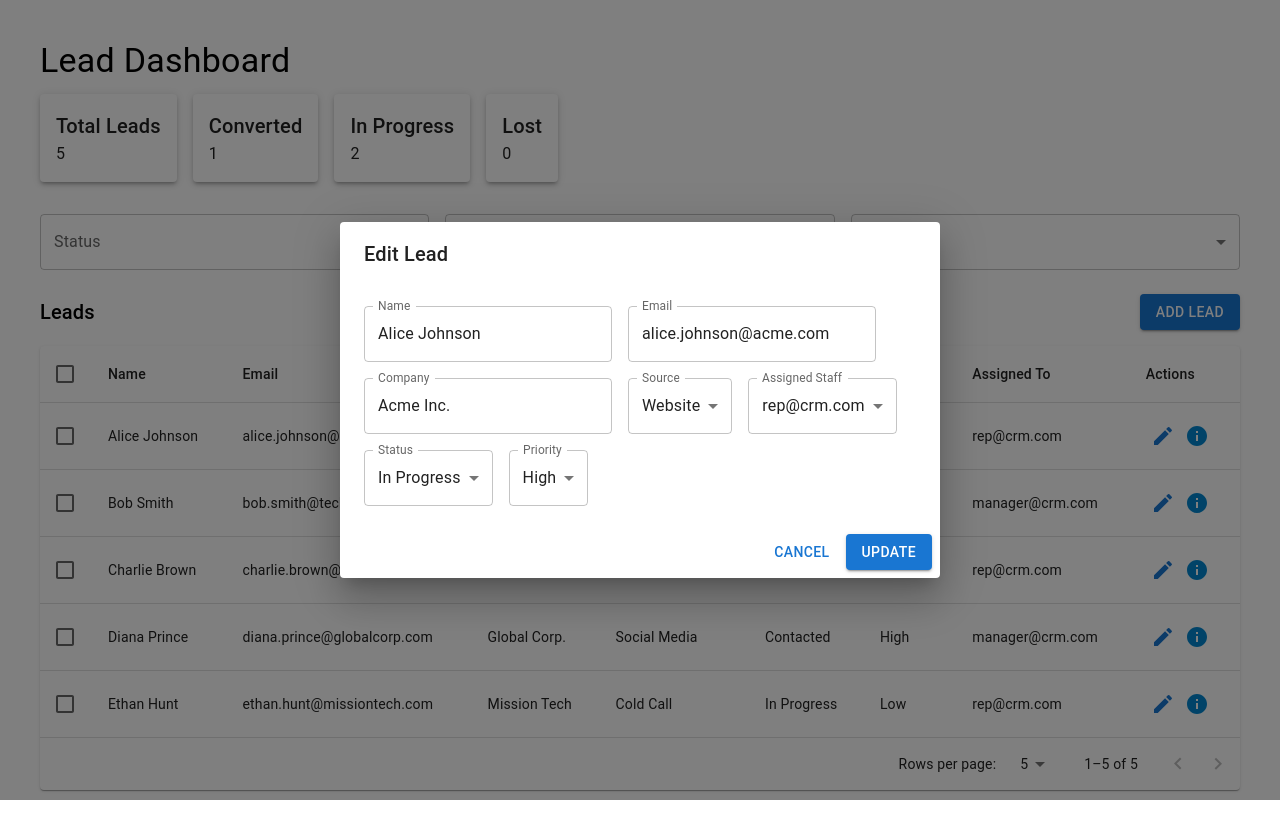
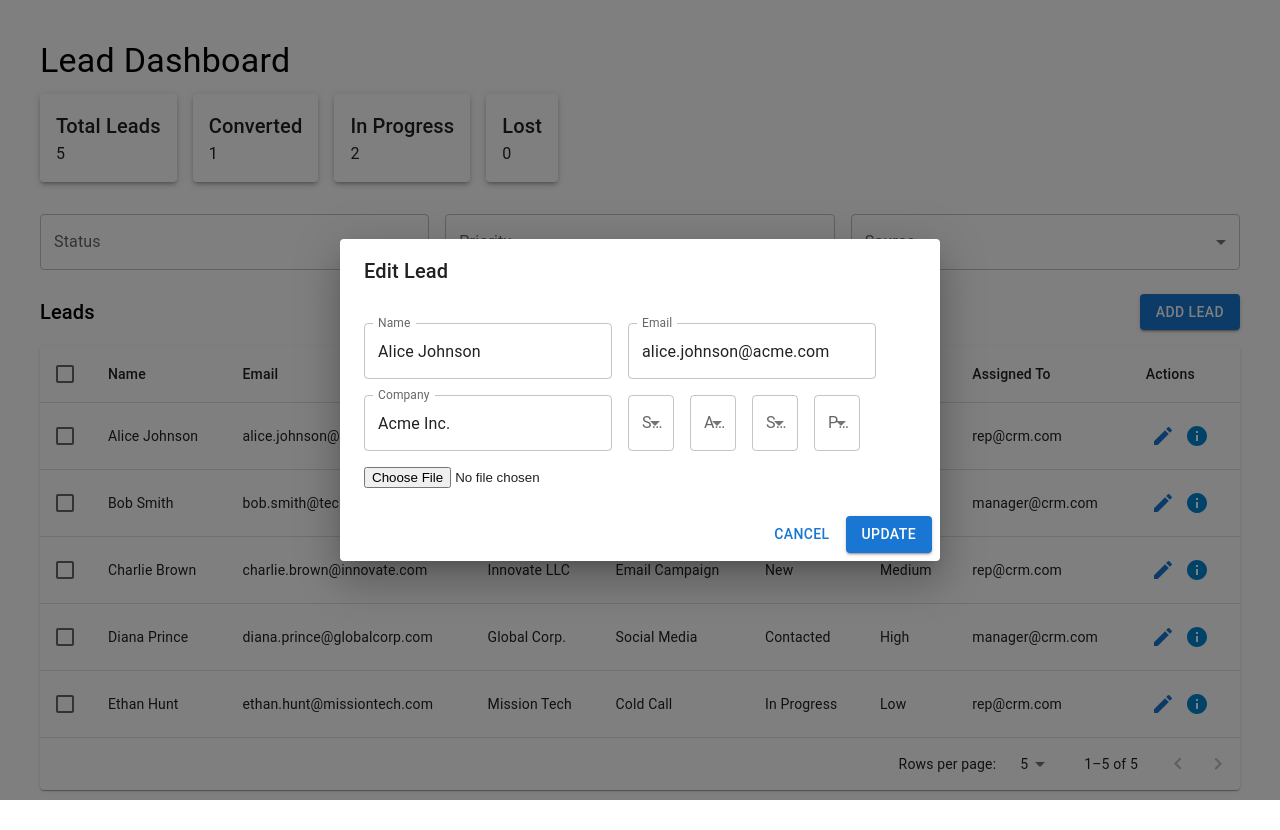
Before and after one commit to Eman-Abukhater/crm-leads-dashboard, a Next.js app: page /dashboard/leads in a window 1280 px wide. Both pictures are taken after a click on the button 1162 px from the left and 436 px from the top of the page. Built offline with nearby package versions, Linux system fonts and the light colour scheme.

Commit message:
Updated LeadFormModal Component (with Cloudinary upload)

```diff
--- a/src/app/components/lead/LeadFormModal.jsx
+++ b/src/app/components/lead/LeadFormModal.jsx
@@ -13,7 +13,7 @@ import {
 import { useForm } from "react-hook-form";
 import { z } from "zod";
 import { zodResolver } from "@hookform/resolvers/zod";
-import { useEffect } from "react";
+import { useEffect, useState } from "react";
 
 const leadSchema = z.object({
   name: z.string().min(1, "Name is required"),
@@ -23,6 +23,7 @@ const leadSchema = z.object({
   assignedTo: z.string().min(1, "Assigned Staff is required"),
   status: z.string().min(1, "Status is required"),
   priority: z.string().min(1, "Priority is required"),
+  profilePhoto: z.string().optional(),
 });
 
 export default function LeadFormModal({
@@ -41,29 +42,69 @@ export default function LeadFormModal({
     resolver: zodResolver(leadSchema),
   });
 
+  const [selectedFile, setSelectedFile] = useState(null);
+  const [uploading, setUploading] = useState(false);
+  const [uploadError, setUploadError] = useState(null);
+  const [uploadedUrl, setUploadedUrl] = useState(lead?.profilePhoto || "");
+
   useEffect(() => {
     reset({
       name: lead?.name || "",
       email: lead?.email || "",
-      phone: lead?.phone || "",
       company: lead?.company || "",
       source: lead?.source || "",
       assignedTo: lead?.assignedTo || "",
       status: lead?.status || "",
       priority: lead?.priority || "",
+      profilePhoto: lead?.profilePhoto || "",
     });
+    setUploadedUrl(lead?.profilePhoto || "");
   }, [lead, reset]);
 
-  const handleFormSubmit = (data) => {
-    if (lead?.id) {
-      // Include the lead id when editing
-      onSubmit({ id: lead.id, ...data });
-    } else {
-      onSubmit(data);
-    }
-    reset();
+  const handleFileChange = (e) => {
+    setSelectedFile(e.target.files[0]);
+    setUploadError(null);
   };
 
+  const uploadToCloudinary = async (file) => {
+    const formData = new FormData();
+    formData.append("file", file);
+    formData.append("upload_preset", "unsigned_preset");
+
+    try {
+      setUploading(true);
+      const res = await fetch(
+        "https://api.cloudinary.com/v1_1/dbjueuler/image/upload",
+        {
+          method: "POST",
+          body: formData,
+        }
+      );
+      const data = await res.json();
+      setUploading(false);
+      return data.secure_url;
+    } catch (err) {
+      console.error("Upload error:", err);
+      setUploadError("Image upload failed");
+      setUploading(false);
+      return null;
+    }
+  };
+
+  const handleFormSubmit = async (data) => {
+    let photoUrl = uploadedUrl;
+
+    if (selectedFile) {
+      const url = await uploadToCloudinary(selectedFile);
+      if (!url) return;
+      photoUrl = url;
+    }
+
+    onSubmit({ ...data, profilePhoto: photoUrl });
+    reset();
+    setSelectedFile(null);
+    setUploadedUrl(photoUrl);
+  };
 
   return (
     <Dialog open={open} onClose={onClose} maxWidth="sm" fullWidth>
@@ -71,6 +112,7 @@ export default function LeadFormModal({
       <form onSubmit={handleSubmit(handleFormSubmit)}>
         <DialogContent>
           <Grid container spacing={2}>
+            {/* Existing Fields */}
             <Grid item xs={12} sm={6}>
               <TextField
                 fullWidth
@@ -103,7 +145,6 @@ export default function LeadFormModal({
                 select
                 fullWidth
                 label="Source"
-                defaultValue={lead?.source || ""}
                 {...register("source")}
                 error={!!errors.source}
                 helperText={errors.source?.message}
@@ -120,7 +161,6 @@ export default function LeadFormModal({
                 select
                 fullWidth
                 label="Assigned Staff"
-                defaultValue={lead?.assignedTo || ""}
                 {...register("assignedTo")}
                 error={!!errors.assignedTo}
                 helperText={errors.assignedTo?.message}
@@ -137,7 +177,6 @@ export default function LeadFormModal({
                 select
                 fullWidth
                 label="Status"
-                defaultValue={lead?.status || ""}
                 {...register("status")}
                 error={!!errors.status}
                 helperText={errors.status?.message}
@@ -154,7 +193,6 @@ export default function LeadFormModal({
                 select
                 fullWidth
                 label="Priority"
-                defaultValue={lead?.priority || ""}
                 {...register("priority")}
                 error={!!errors.priority}
                 helperText={errors.priority?.message}
@@ -165,6 +203,20 @@ export default function LeadFormModal({
                   </MenuItem>
                 ))}
               </TextField>
+            </Grid>
+
+            {/* Profile Photo Upload */}
+            <Grid item xs={12} sm={6}>
+              <input type="file" accept="image/*" onChange={handleFileChange} />
+              {uploading && <p>Uploading...</p>}
+              {uploadError && <p style={{ color: "red" }}>{uploadError}</p>}
+              {uploadedUrl && (
+                <img
+                  src={uploadedUrl}
+                  alt="Profile Preview"
+                  style={{ width: 100, height: 100, borderRadius: "50%", marginTop: 10 }}
+                />
+              )}
             </Grid>
           </Grid>
         </DialogContent>
```
